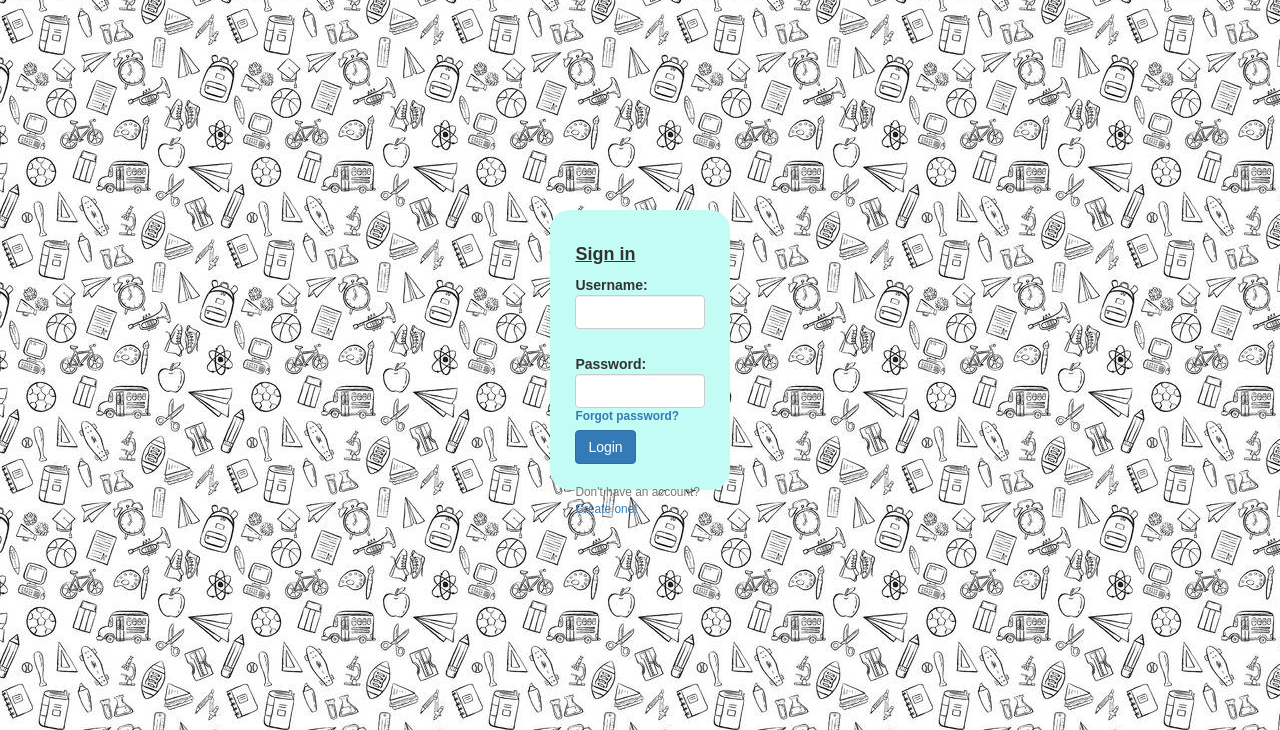
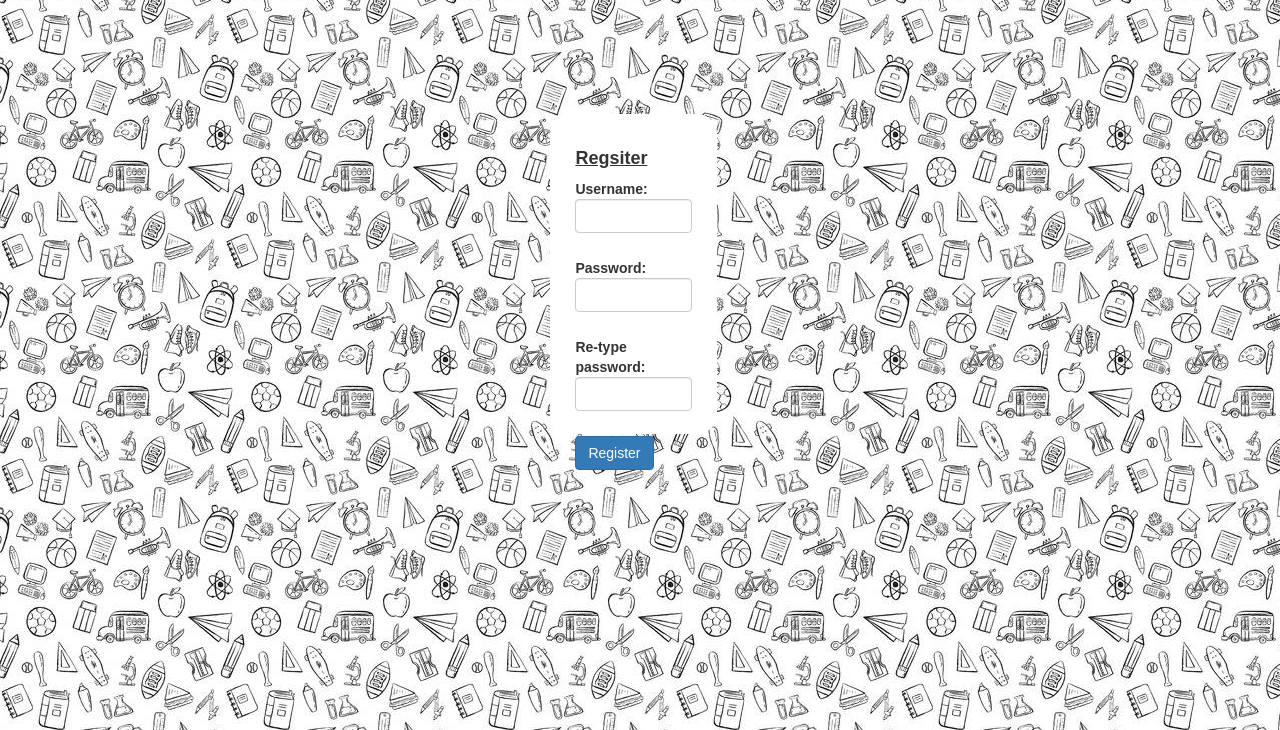
Before and after one commit to naorinn/iTutorU, a PHP site: page /Default/create in a window 1280 px wide. Shown: the part 70-800 px from the top of the page. Run offline with PHP 8.4, Linux system fonts and the light colour scheme.

Commit message:
updated DB, added login, sign in (ish)

```diff
--- a/app/controllers/DefaultController.php
+++ b/app/controllers/DefaultController.php
@@ -23,15 +23,113 @@
 			//$this->view('Default/index');
 		}
 
-		public function login() {
-			if(isset($_POST['username'])){
-				echo "username is " . $_POST['username'];
+
+		public function login(){
+			if(isset($_POST['action']) && $_POST['action'] == 'Login'){
+				$username = $_POST['username'];
+				$password = $_POST['password'];
+				$user = $this->model('User');
+				$users = $user->where('username','=',$username)->get();
+				if(isset($users[0])){
+					$user = $users[0];
+					if(password_verify($password, $user->password_hash)){
+						$_SESSION['role'] = $user->role;
+						$_SESSION['username'] = $username;
+						$_SESSION['user_id'] = $user->user_id;
+						header('location:/Useful/place');
+					}else{
+						$this->view('Login/index',['error'=>'Invalid username or password.']);
+					}
+				}else
+					$this->view('Login/index',['error'=>'Invalid username or password.']);
+			}else
+				$this->view('User/login');
+		}
+		/*public function login() {
+			if(isset($_POST['username']) && isset($_POST['password'])){
+				$user = $this->model('User');
+				$currentUser = $user->find($_POST['username']);
+				var_dump($currentUser);
+				if($currentUser != null){
+					if($currentUser->password == $_POST['password']){
+						header('Location: ~/Home/index.php');
+
+					}
+					else{
+						echo "wrong password";
+					}
+				}
+
+			}
+			//echo "username is " . $_POST['username'];
+
+		}*/
+
+		public function create() {
+
+			$this->view('Default/create');
+
+		}
+
+
+		public function _create(){
+			//header('Location: https://login.yahoo.com/account/create?specId=yidReg');
+
+			//operations to register (add user) then redirect to create profile
+
+			if(isset($_POST['username']) && isset($_POST['password'])) {
+				//$username =
+				//validateInput();
+				if($_POST['password'] == $_POST['retypePassword']) {
+					$user = $this->model('User');
+					$user->username = $_POST['username'];
+					$user->password = $_POST['password'];//password_hash($_POST['password'], 10);
+					$user->insert();
+				}
+				else{
+					$message = "Passwwords do not match!";
+					$this->view('Default/create', ['message'=>$message]);
+				}
 			}
 
 
 		}
 
-		public function showClient($client_id) {
+
+
+
+		/*public function validateInput($username, $pass) {
+			//https://regexone.com/references/php
+			//http://php.net/manual/en/function.password-hash.php
+			$usernameRegex = "/^[0-9]{7}$/";
+			$passwordRegex = "^(?=.*[a-z])(?=.*[A-Z])(?=.*\d)(?=.*[@$!%.*?&_])[A-Za-z\d@$!%*\_\.?&]{8,}$";
+			$valid = false;
+
+			if(preg_match($usernameRegex, $username))
+			{
+				$valid = true;
+			}
+			else{
+				$message = "Your username is your school ID";
+				$this->view('Default/create', ['message'=>$message]);
+				$valid = false;
+			}
+
+			if(preg_match($passwordRegex, $pass)){
+				$valid = true;
+			}
+			else{
+				$message = "Your password must be 8 characters long, contain at least one uppercase, contain at least one lowercase, contain at least one number, contain at least one special character";
+				$this->view('Default/create', ['message'=>$message]);
+				$valid = false;
+			}
+			return $valid;
+
+		}*/
+
+
+
+		/*public function showClient($client_id) {
 			//$client = $this->model('Client')->find($client_id); OR
 			$client = $this->model('Client');
 			$client = $client->find($client_id);
@@ -39,7 +137,7 @@
 			$contacts = $client->getContacts();
 
 			//$this->view('Default/showClient', ['client'=>$client, 'contacts'=>$contacts]);
-		}
+		}*/
 	}
 
 ?>
--- a/app/core/Model.php
+++ b/app/core/Model.php
@@ -7,8 +7,8 @@
 
 	public function __construct() {
 		$server = 'localhost';
-		$DBName = 'test';
-		//$DBName = 'itutorudb';
+		//$DBName = 'test';
+		$DBName = 'itutorudb';
 		$user = 'root';
 		$pass = '';
 
@@ -16,11 +16,6 @@
 		self::$_connection->setAttribute(PDO::ATTR_ERRMODE, PDO::ERRMODE_EXCEPTION);
 	}
 
-
-
-
-	//public function
-
 }
 
 ?>
--- /dev/null
+++ b/app/views/Default/create.php
@@ -0,0 +1,39 @@
+<html>
+	<head>
+
+		<link rel="stylesheet" href="https://maxcdn.bootstrapcdn.com/bootstrap/3.3.7/css/bootstrap.min.css">
+		<script src="https://ajax.googleapis.com/ajax/libs/jquery/3.3.1/jquery.min.js"></script>
+		<script src="https://maxcdn.bootstrapcdn.com/bootstrap/3.3.7/js/bootstrap.min.js"></script>
+		<link rel="stylesheet" href="../../../css/default_styles.css" type="text/css" />
+	</head>
+	<body>
+		<header class="main"></header>
+		<div id="register">
+			<form method="post" action="_create">
+
+				<div id="regsiter" class="form-group">
+					<h4><b><u>Regsiter</u></b></h4>
+					<label for="username">
+						Username:
+						<input name="username" required="required" pattern="^[0-9]{7}$" title="Your username is your school ID" type="text" class="form-control form-control-sm"/>
+					</label>
+					<br/><br/>
+					<label for="password">
+						Password:
+						<input name="password" required="required" type="password" pattern="^(?=.*[a-z])(?=.*[A-Z])(?=.*\d)(?=.*[@$!%*?&])[A-Za-z\d@$!%*?&]{8,}$" title="Your password must be 8 characters long, contain at least one uppercase, contain at least one lowercase, contain at least one number, contain at least one special character" class="form-control form-control-sm"/>
+
+					</label>
+					<br/><br/>
+					<label for="retypePassword">
+						Re-type password:
+						<input name="retypePassword" required="required" type="password" class="form-control form-control-sm"/>
+
+					</label>
+					<br/><br/>
+					<input class="btn btn-primary mb-2" type="submit" value="Register"/>
+					<br><br>
+				</div>
+			</form>
+		</div>
+	</body>
+</html>
--- a/app/views/Default/index.php
+++ b/app/views/Default/index.php
@@ -14,18 +14,18 @@
 					<h4><b><u>Sign in</u></b></h4>
 					<label for="username">
 						Username:
-						<input name="username" type="text" class="form-control form-control-sm"/>
+						<input name="username" required="required" title="Your username is your school ID" type="text" class="form-control form-control-sm"/>
 					</label>
 					<br/><br/>
 					<label for="password">
 						Password:
-						<input name="password" type="password" class="form-control form-control-sm"/>
-						<small class="form-text text-muted"><a>Forgot password?</a></small>
+						<input name="password" required="required" type="password" class="form-control form-control-sm"/>
+						<small class="form-text text-muted"><a href="#">Forgot password?</a></small>
 					</label>
 					<br>
 					<input class="btn btn-primary mb-2" type="submit" value="Login"/>
 					<br><br>
-					<small class="form-text text-muted">Don't have an account? <a>Create one!</a></small>
+					<small class="form-text text-muted">Don't have an account? <a href="Default/create">Create one!</a></small>
 				</div>
 
 			</form>
--- a/css/default_styles.css
+++ b/css/default_styles.css
@@ -21,3 +21,27 @@
 	top: 35%;
 	left: 43%;
 }
+
+#register {
+	position: fixed;
+	padding: 25px;
+	background-color: white;
+	border-radius: 20px;
+	width: 13%;
+	height: 40%;
+	top: 23%;
+	left: 43%;
+}
+
+
+.content_block {
+	position: fixed;
+	padding: 25px;
+	background-color: white;
+	border-radius: 20px;
+	width: 90%;
+	height: 90%;
+
+	margin: 5%;
+	top: -1%;
+}
```
Also changed, not shown: app/models/User.php (+15 -4 lines), itutorudb.sql (+14 -16 lines).
